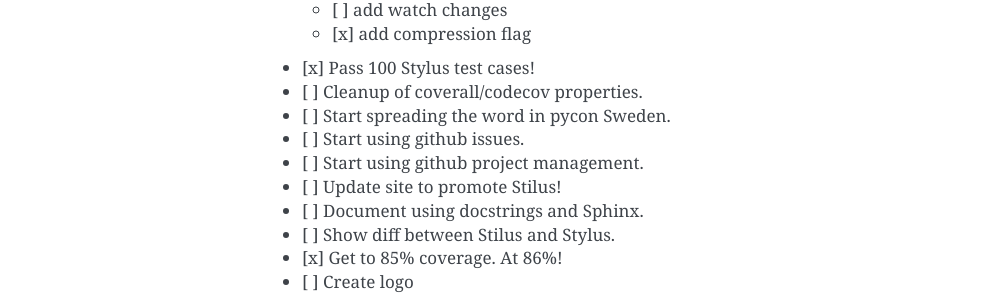
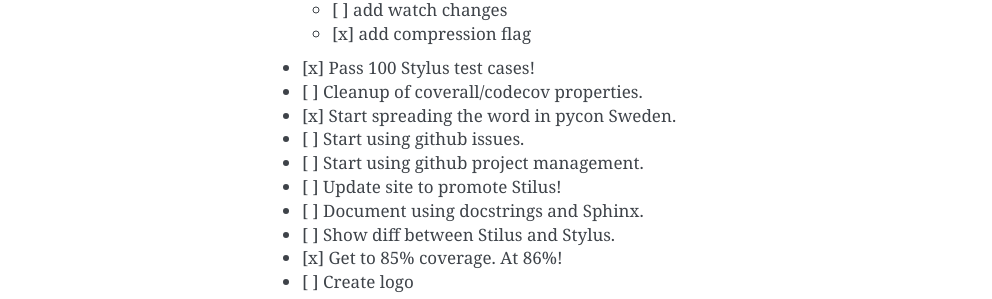
Before and after one commit to jw/stilus, a Sphinx documentation site: the page built from docs/plan/current.md, in a window 1280 px wide. Shown: the part 205-504 px from the top of the page, without its empty margins (148-1140 px from the left). Built offline with Sphinx 7.4.7, drawn with Linux system fonts in a browser that asks for light colours.

```diff
--- a/docs/plan/current.md
+++ b/docs/plan/current.md
@@ -8,7 +8,7 @@ The Swedish release, a.k.a. `document, document, document!`
    - [x] add compression flag
  - [x] Pass 100 Stylus test cases!
  - [ ] Cleanup of coverall/codecov properties.
- - [ ] Start spreading the word in pycon Sweden.
+ - [x] Start spreading the word in pycon Sweden.
  - [ ] Start using github issues.
  - [ ] Start using github project management.
  - [ ] Update site to promote Stilus!
```
